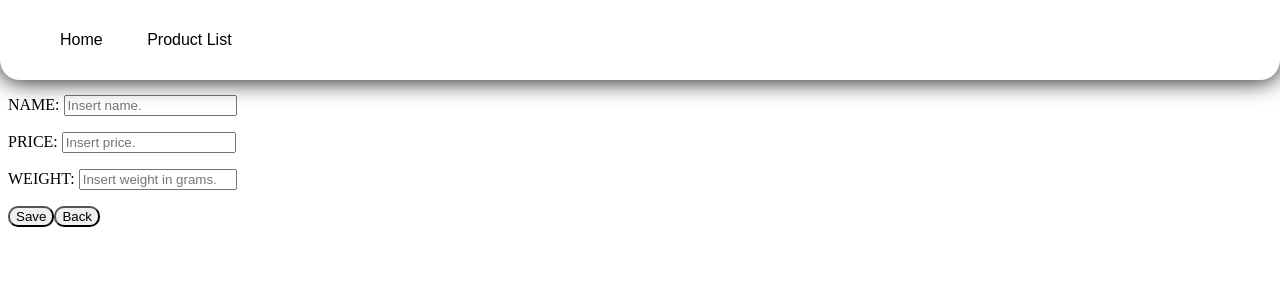
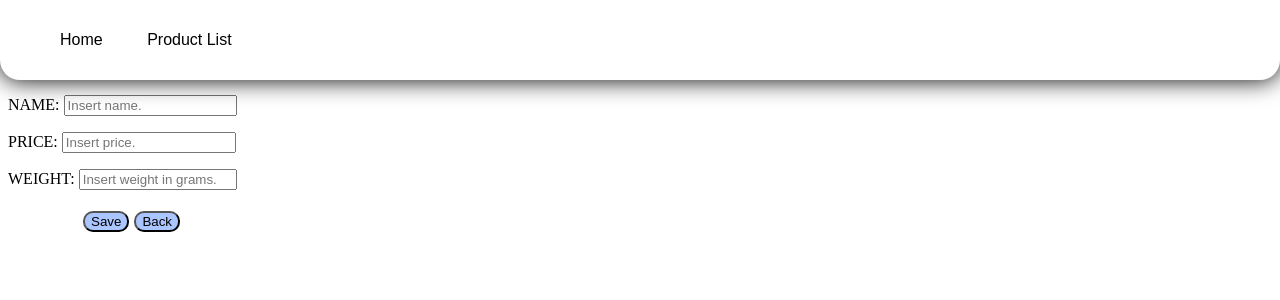
Before and after one commit to CiobanuIonut99/grocery-store, an Angular app: page /save-product in a window 1280 px wide. Shown: the top 300 px of the page. Built offline with nearby package versions, Linux system fonts and the light colour scheme.

Commit message:
Css for save button

```diff
--- a/src/app/save-product/save-product.component.css
+++ b/src/app/save-product/save-product.component.css
@@ -3,9 +3,15 @@
 }
 
 #save-button {
+  margin-top: 5px;
+  margin-left: 75px;
   border-radius: 10px 10px 10px 10px;
+  background-color: #abc5ff;
 }
 
 #back-button {
   border-radius: 10px 10px 10px 10px;
+  background-color: #abc5ff;
+  margin-left: 5px;
+
 }
```
